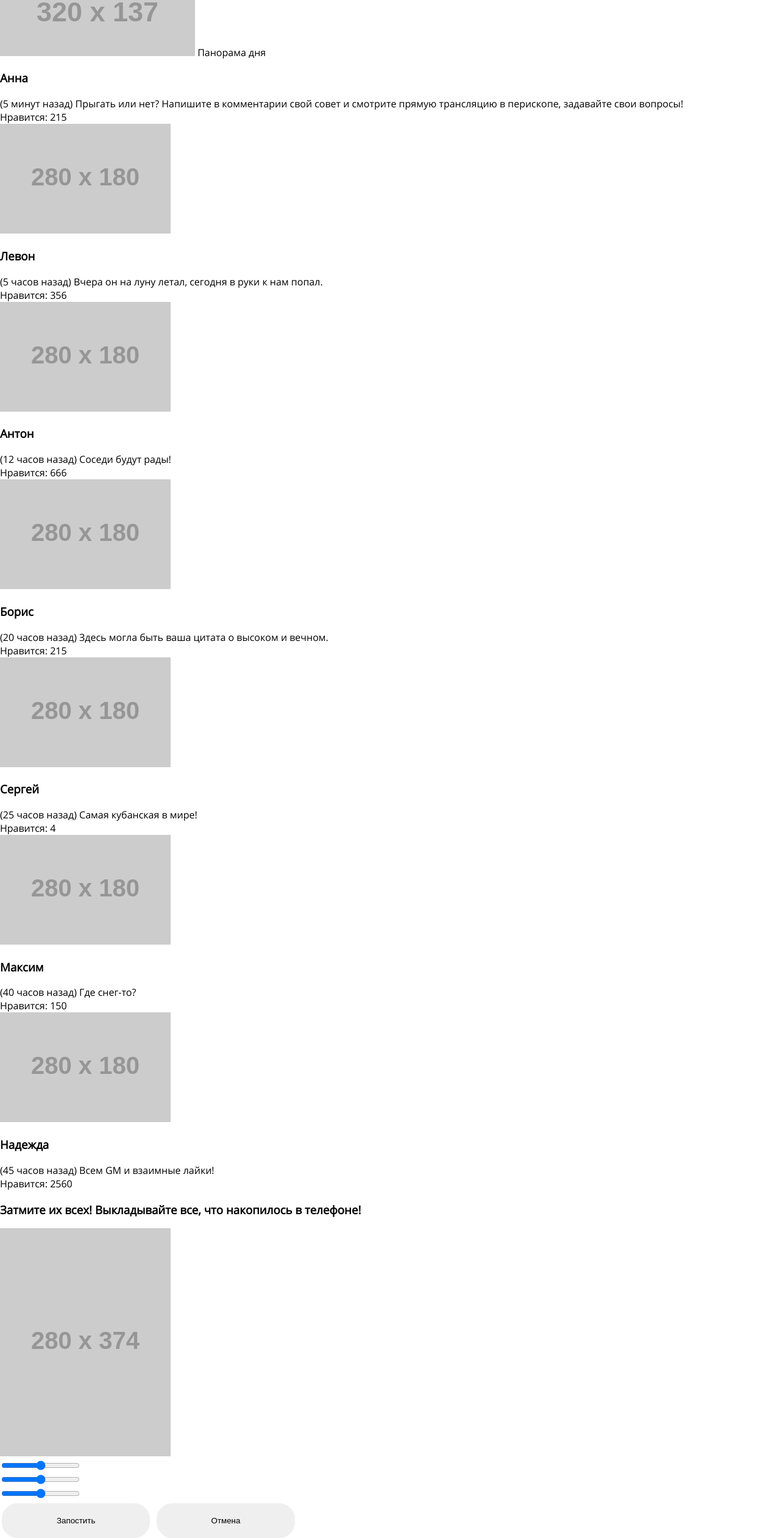
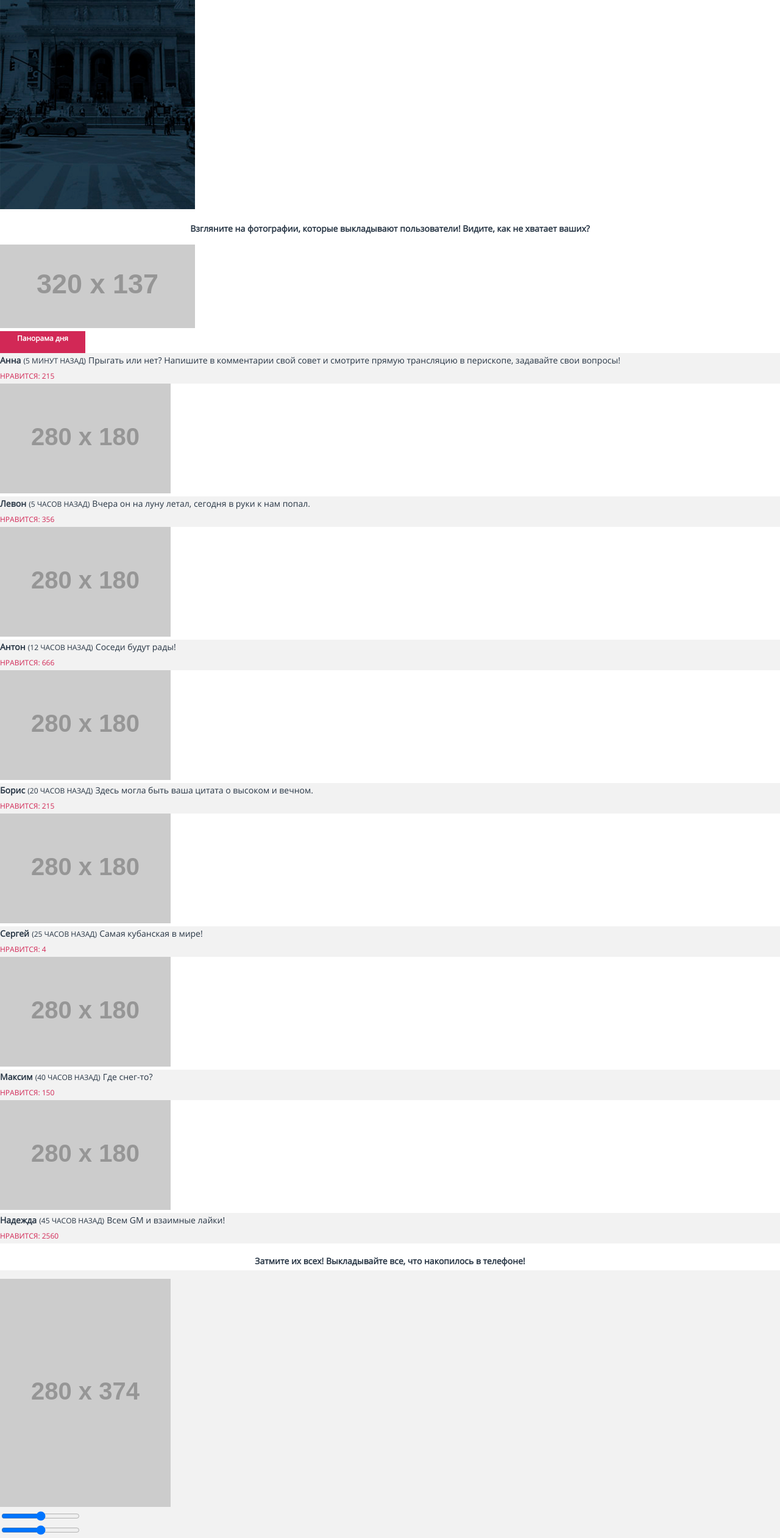
Before and after one commit to Viktoria-W/1588037-pink-21, a website: page source/catalog.html in a window 1280 px wide. Shown: the part 268-2790 px from the top of the page at 61% size. Drawn offline with nearby package versions, Linux system fonts and the light colour scheme; files that its build step writes are made by us from their sources; placeholder pictures from the web are drawn by us.

Commit message:
Разметка страницы каталога

```diff
--- a/source/catalog.html
+++ b/source/catalog.html
@@ -36,9 +36,9 @@
       </header>
 
       <main class="page-main">
-
         <div class="banner">
-          <h1 class="banner__title">Фотографии пользователей</h1>
+          <span class="banner__title">Фотографии пользователей</span>
+          <img src="img/back-mobile.png" width="320" height="286" alt="">
         </div>
 
         <section class="user-photos">
@@ -56,7 +56,7 @@
                       <span class="panorama__day">Панорама дня</span>
                     </div>
                     <div class="user-post__info">
-                      <h3 class="user-post__name">Анна</h3>
+                      <span class="user-post__name">Анна</span>
                       <span class="user-post__time">(5 минут назад)</span>
                       <span class="user-post__text">Прыгать или нет? Напишите в комментарии свой совет и смотрите прямую трансляцию в перископе, задавайте свои вопросы!</span>
                       <div class="user-post__like">
@@ -72,7 +72,7 @@
                       <a><img src="https://via.placeholder.com/280x180"></a>
                     </div>
                     <div class="user-post__info">
-                      <h3 class="user-post__name">Левон</h3>
+                      <span class="user-post__name">Левон</span>
                       <span class="user-post__time">(5 часов назад)</span>
                       <span class="user-post__text">Вчера он на луну летал, сегодня в руки к нам попал.</span>
                       <div class="user-post__like">
@@ -88,7 +88,7 @@
                       <a><img src="https://via.placeholder.com/280x180"></a>
                     </div>
                     <div class="user-post__info">
-                      <h3 class="user-post__name">Антон</h3>
+                      <span class="user-post__name">Антон</span>
                       <span class="user-post__time">(12 часов назад)</span>
                       <span class="user-post__text">Соседи будут рады!</span>
                       <div class="user-post__like">
@@ -104,7 +104,7 @@
                         <a><img src="https://via.placeholder.com/280x180"></a>
                       </div>
                       <div class="user-post__info">
-                        <h3 class="user-post__name">Борис</h3>
+                        <span class="user-post__name">Борис</span>
                         <span class="user-post__time">(20 часов назад)</span>
                         <span class="user-post__text">Здесь могла быть ваша цитата о высоком и вечном.</span>
                         <div class="user-post__like">
@@ -120,7 +120,7 @@
                         <a><img src="https://via.placeholder.com/280x180"></a>
                       </div>
                       <div class="user-post__info">
-                        <h3 class="user-post__name">Сергей</h3>
+                        <span class="user-post__name">Сергей</span>
                         <span class="user-post__time">(25 часов назад)</span>
                         <span class="user-post__text">Самая кубанская в мире!</span>
                         <div class="user-post__like">
@@ -136,7 +136,7 @@
                           <a><img src="https://via.placeholder.com/280x180"></a>
                         </div>
                         <div class="user-post__info">
-                          <h3 class="user-post__name">Максим</h3>
+                          <span class="user-post__name">Максим</span>
                           <span class="user-post__time">(40 часов назад)</span>
                           <span class="user-post__text">Где снег-то?</span>
                           <div class="user-post__like">
@@ -152,7 +152,7 @@
                           <a><img src="https://via.placeholder.com/280x180"></a>
                         </div>
                         <div class="user-post__info">
-                          <h3 class="user-post__name">Надежда</h3>
+                          <span class="user-post__name">Надежда</span>
                           <span class="user-post__time">(45 часов назад)</span>
                           <span class="user-post__text">Всем GM и взаимные лайки!</span>
                           <div class="user-post__like">
@@ -172,15 +172,15 @@
               </div>
               <form class="upload__form" action="https://echo.htmlacademy.ru">
                 <div class="upload__filter upload__filter--wrapper">
-                  <input class="lane" type="range"></input>
+                  <input class="lane" type="range">
                   <div class="toggle"></div>
                 </div>
                 <div class="upload__filter upload__filter--wrapper">
-                  <input class="lane" type="range"></input>
+                  <input class="lane" type="range">
                   <div class="toggle"></div>
                 </div>
                 <div class="upload__filter upload__filter--wrapper">
-                  <input class="lane" type="range"></input>
+                  <input class="lane" type="range">
                   <div class="toggle"></div>
                 </div>
                 <button class="button-round button-round--submit" type="submit">Запостить</button>
--- a/source/less/blocks/button-round.less
+++ b/source/less/blocks/button-round.less
@@ -1,6 +1,27 @@
 .button-round {
   border: 3px solid @basick-white;
   box-sizing: border-box;
+  border-radius: 30px;
+  font-weight: bold;
+  font-size: 18px;
+  line-height: 18px;
+  text-align: center;
+}
+
+.button-round--download-app {
+  color: @basick-white;
   border-radius: 29px;
-  padding: 21px 90px;
+  padding: 21px 39px 21px 38px;
 }
+
+.button-round--submit {
+  color: @special-pink;
+  border-color: @special-pink;
+  padding: 21px 90px 21px 91px;
+}
+
+.button-round--reset {
+  color: @basick-green;
+  border-color: @basick-green;
+  padding: 21px 103px 21px 104px;
+}
--- a/source/less/blocks/download-app.less
+++ b/source/less/blocks/download-app.less
@@ -15,11 +15,3 @@
   text-align: center;
   color: @basick-white;
 }
-
-.button-round--download-app {
-  font-weight: bold;
-  font-size: 18px;
-  line-height: 18px;
-  color: @basick-white;
-  text-align: center;
-}
--- /dev/null
+++ b/source/less/blocks/panorama.less
@@ -0,0 +1,11 @@
+.panorama__day {
+  display: block;
+  width: 140px;
+  height: 36px;
+  font-weight: bold;
+  font-size: 12px;
+  line-height: 24px;
+  text-align: center;
+  color: @basick-white;
+  background-color: @special-pink;
+}
--- /dev/null
+++ b/source/less/blocks/upload.less
@@ -0,0 +1,14 @@
+.upload {
+  background-color: @basick-gray;
+}
+
+.upload__title {
+  background-color: @basick-white;
+}
+
+.upload__title-text {
+  font-size: 14px;
+  line-height: 30px;
+  text-align: center;
+  color: @special-blue;
+}
--- /dev/null
+++ b/source/less/blocks/user-post.less
@@ -0,0 +1,28 @@
+.user-post__info {
+  background-color: @basick-gray;
+  color: @special-blue;
+}
+
+.user-post__name {
+  font-weight: bold;
+  font-size: 14px;
+  line-height: 24px;
+}
+
+.user-post__time {
+  font-size: 12px;
+  line-height: 24px;
+  text-transform: uppercase;
+}
+
+.user-post__text {
+  font-size: 14px;
+  line-height: 24px;
+}
+
+.user-post__likes-number {
+  font-size: 12px;
+  line-height: 24px;
+  text-transform: uppercase;
+  color: @special-pink;
+}
--- a/source/less/style.less
+++ b/source/less/style.less
@@ -19,3 +19,6 @@
 @import "blocks/popup.less";
 @import "blocks/button-rectangular.less";
 @import "blocks/fieldset-disabled.less";
+@import "blocks/user-post.less";
+@import "blocks/panorama.less";
+@import "blocks/upload.less";
```
